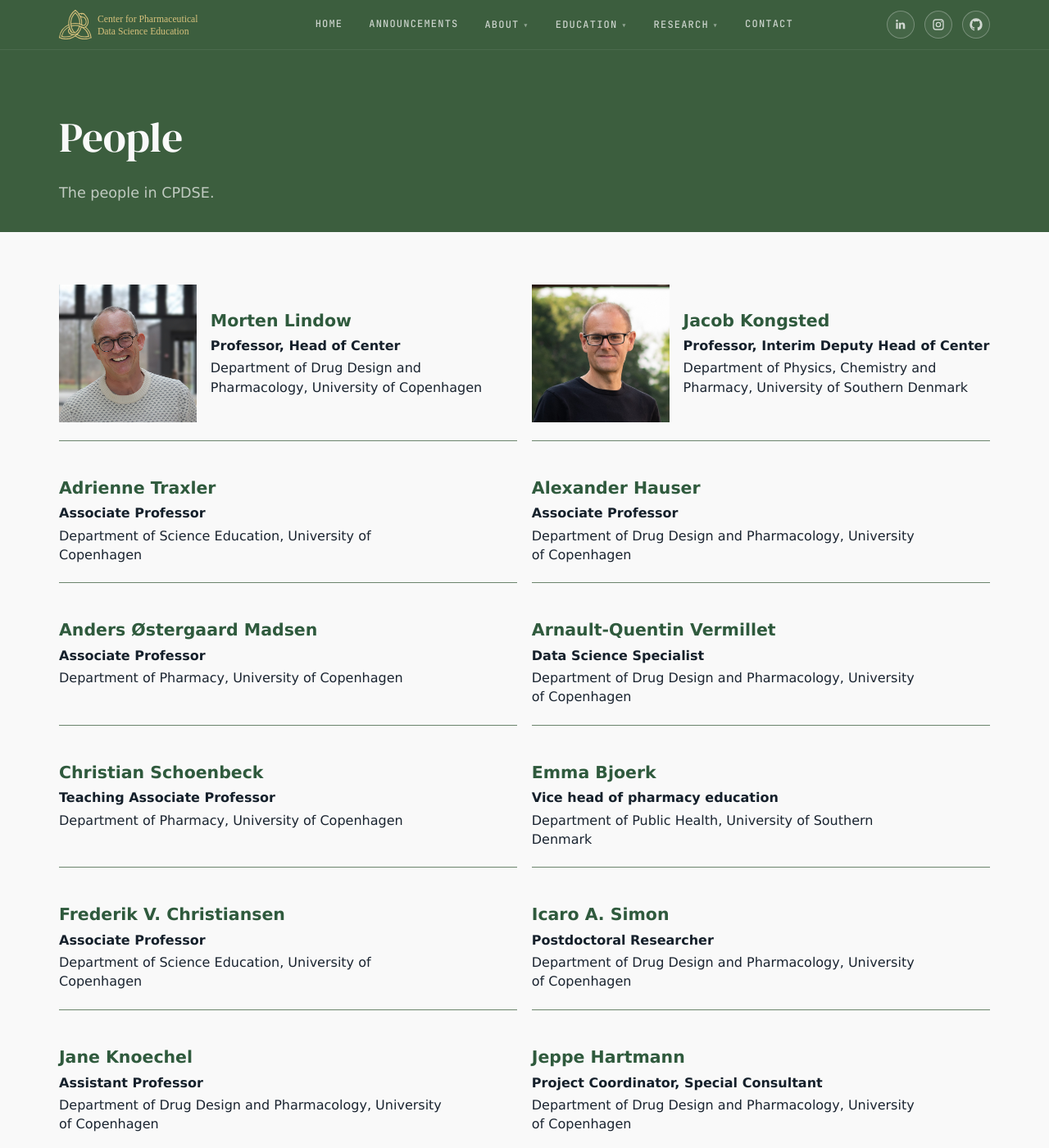
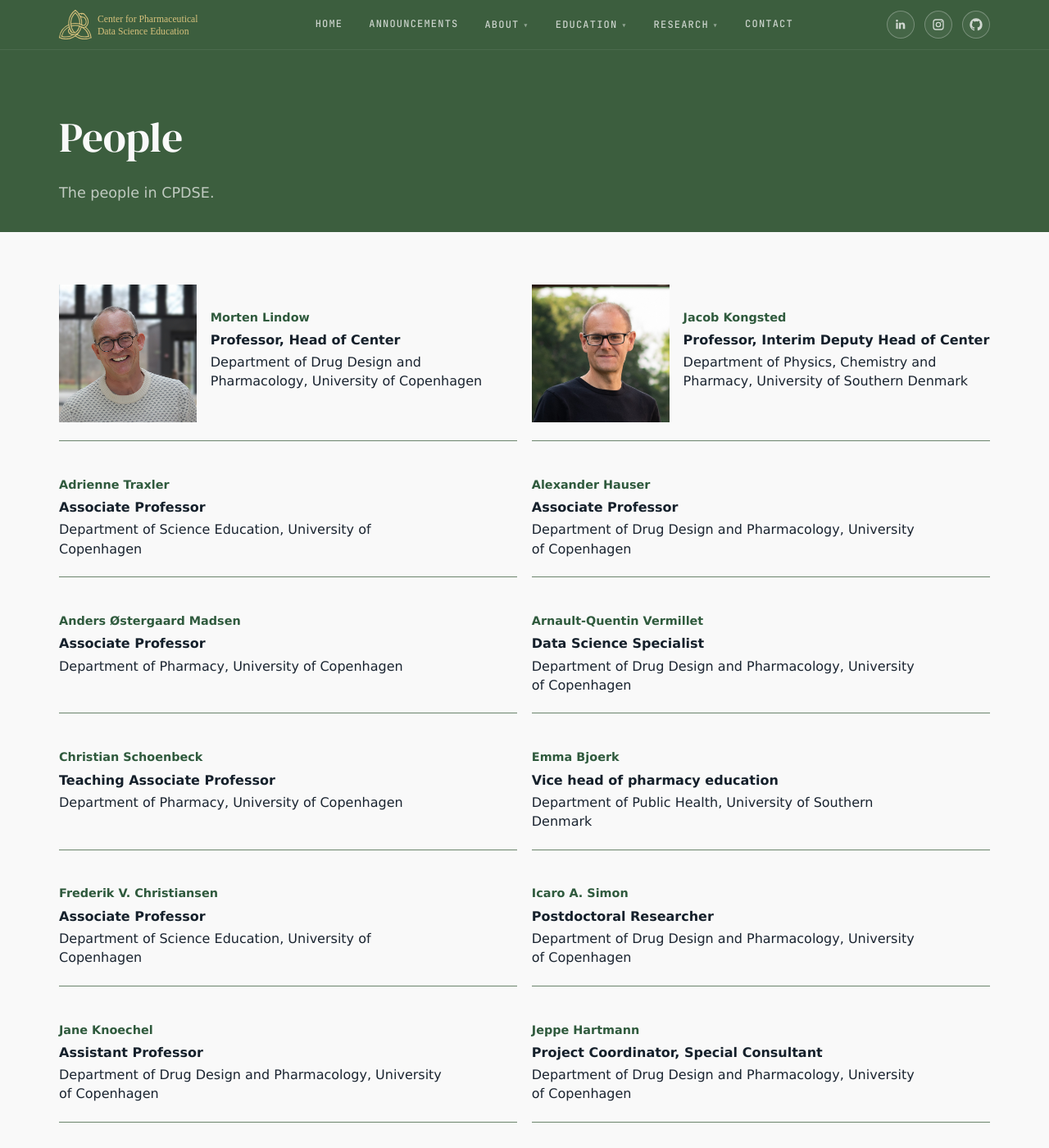
Before and after one commit to CPDSE/PagesCMS, a Jekyll site: the page built from people.md, in a window 1280 px wide and 1400 px high. Shown: the whole window at 82% size. Built offline with Jekyll 4.4.1, drawn with Linux system fonts in a browser that asks for light colours.

Commit message:
Update main.css

```diff
--- a/assets/css/main.css
+++ b/assets/css/main.css
@@ -1726,7 +1726,7 @@ a { color: inherit; }
 }
 .person-card h2 {
   font-family: var(--font-body);
-  font-size: clamp(1.05rem, 1.6vw, 1.6rem);
+  font-size: clamp(0.9rem, 1.1vw, 1.2rem);
   font-weight: 600;
   color: #2f5a3d;
   margin-bottom: 0.45rem;
```
